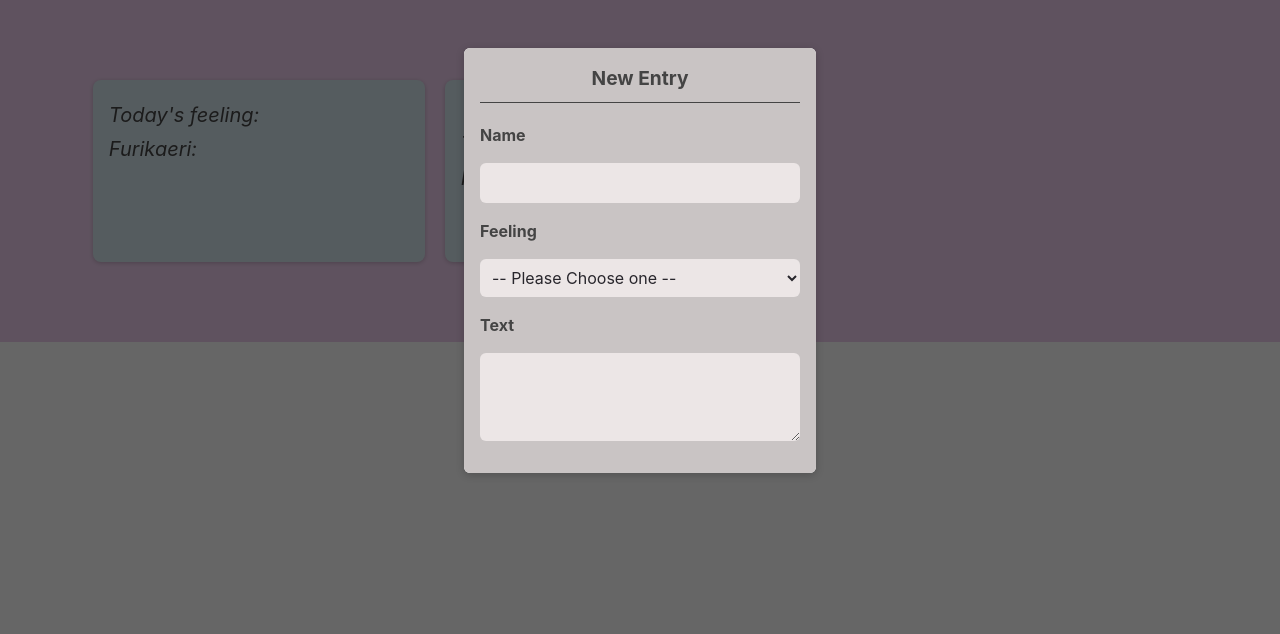
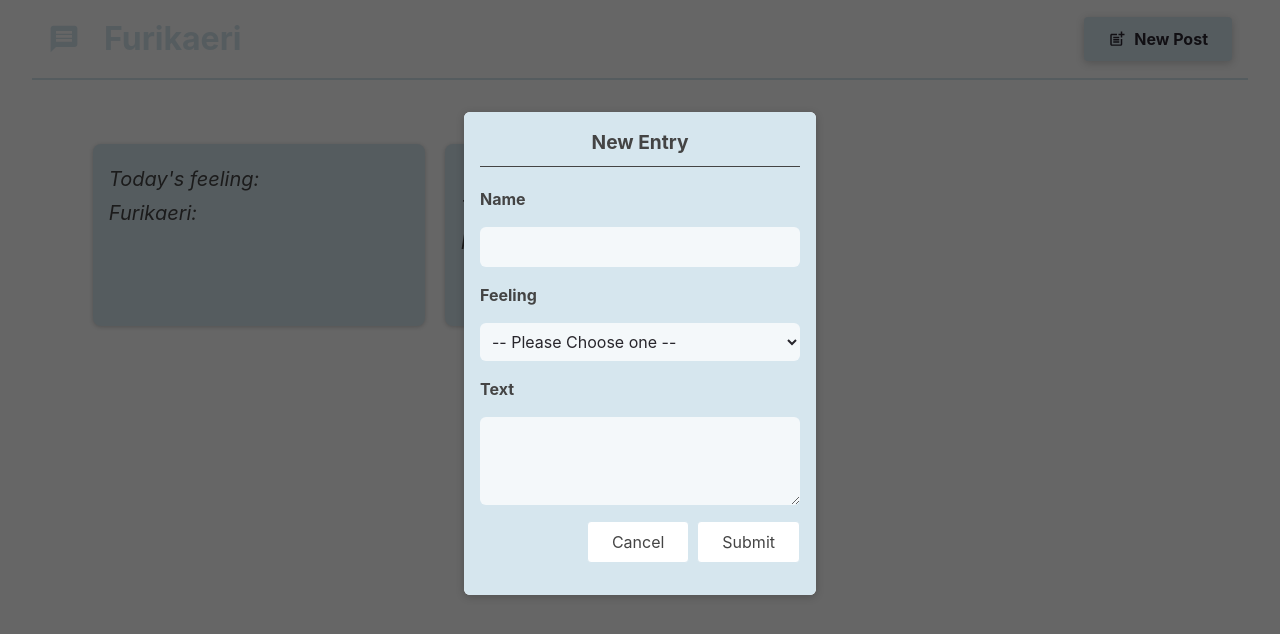
Before and after one commit to ReeAya/furikaeri, a React (Vite) app: page / in a window 1280 px wide. Shown: the top 634 px of the page. Built offline with nearby package versions, Linux system fonts and the light colour scheme.

Commit message:
Added buttons to NewPost form, changed some styles

```diff
--- a/package.json
+++ b/package.json
@@ -13,7 +13,8 @@
     "dependencies": {
         "npm-git-install": "^0.3.0",
         "react": "^18.3.1",
-        "react-dom": "^18.3.1"
+        "react-dom": "^18.3.1",
+        "react-icons": "^5.3.0"
     },
     "devDependencies": {
         "@eslint/js": "^9.9.0",
--- a/src/App.css
+++ b/src/App.css
@@ -3,6 +3,7 @@
     width: 100%;
     margin: 0 auto;
     padding: 2rem;
+    padding-top: 0;
     text-align: center;
 }
 
@@ -14,7 +15,7 @@
 }
 
 .logo:hover {
-    filter: drop-shadow(0 0 2em #646cffaa);
+    filter: drop-shadow(0 0 2em #61dafbaa);
 }
 
 .logo.react:hover {
--- a/src/App.jsx
+++ b/src/App.jsx
@@ -1,16 +1,31 @@
 import { useState } from "react";
 import reactLogo from "./assets/react.svg";
 import viteLogo from "/vite.svg";
+import MainHeader from "./components/MainHeader";
 import "./App.css";
 
 import Post from "./components/Post";
 import PostsList from "./components/PostsList";
 
 function App() {
+  const [modalIsVisible, setModalIsVisible] = useState(true);
+  function showModalHandler() {
+    setModalIsVisible(true);
+  }
+  function hideModalHandler() {
+    setModalIsVisible(false);
+  }
+
   return (
-    <main>
-      <PostsList />
-    </main>
+    <>
+      <MainHeader onCreatePost={showModalHandler} />
+      <main>
+        <PostsList
+          modalVisible={modalIsVisible}
+          onStopPosting={hideModalHandler}
+        />
+      </main>
+    </>
   );
 }
 
--- a/src/components/MainHeader.jsx
+++ b/src/components/MainHeader.jsx
@@ -0,0 +1,22 @@
+import { MdPostAdd, MdMessage } from "react-icons/md";
+
+import classes from "./MainHeader.module.css";
+
+function MainHeader({ onCreatePost }) {
+  return (
+    <header className={classes.header}>
+      <h1 className={classes.logo}>
+        <MdMessage />
+        Furikaeri
+      </h1>
+      <p>
+        <button className={classes.button} onClick={onCreatePost}>
+          <MdPostAdd size={18} />
+          New Post
+        </button>
+      </p>
+    </header>
+  );
+}
+
+export default MainHeader;
--- a/src/components/MainHeader.module.css
+++ b/src/components/MainHeader.module.css
@@ -0,0 +1,38 @@
+.header {
+    /* padding: 2rem 10%; */
+    margin: 2rem 0;
+    padding: 0 1rem;
+    margin-top: 0;
+    text-align: center;
+    display: flex;
+    justify-content: space-between;
+    align-items: center;
+    border-bottom: 2px solid #d6e6ee;
+    max-width: 1200px;
+}
+
+.logo {
+    font-size: 2rem;
+    display: flex;
+    gap: 1.5rem;
+    align-items: center;
+    color: #d6e6ee;
+}
+
+.button {
+    display: inline-flex;
+    align-items: center;
+    gap: 0.5rem;
+    padding: 0.75rem 1.5rem;
+    background-color: #d6e6ee;
+    color: #2a2630;
+    border: none;
+    border-radius: 4px;
+    box-shadow: 0 2px 8px rgba(0, 0, 0, 0.2);
+    cursor: pointer;
+    font-weight: bold;
+}
+
+.button:hover {
+    background-color: #d6e6ee;
+}
--- a/src/components/NewPost.jsx
+++ b/src/components/NewPost.jsx
@@ -1,18 +1,23 @@
 import "./NewPost.module.css";
 import classes from "./NewPost.module.css";
 
-export default function NewPost(props) {
+export default function NewPost({
+  onAuthorChange,
+  onCancel,
+  onFeelingChange,
+  onBodyChange,
+}) {
   return (
     <form className={classes.form}>
       <h3>New Entry</h3>
       <p>
         <label htmlFor="name">Name</label>
-        <input type="text" id="name" onChange={props.onAuthorChange} required />
+        <input type="text" id="name" onChange={onAuthorChange} required />
       </p>
       <p>
         <label htmlFor="feeling">Feeling</label>
         <select
-          onChange={props.onFeelingChange}
+          onChange={onFeelingChange}
           defaultValue="-- Please Choose one --"
         >
           <option value="">-- Please Choose one --</option>
@@ -31,8 +36,14 @@ export default function NewPost(props) {
           id="body"
           required
           rows={3}
-          onChange={props.onBodyChange}
+          onChange={onBodyChange}
         ></textarea>
+      </p>
+      <p className={classes.actions}>
+        <button type="button" onClick={onCancel}>
+          Cancel
+        </button>
+        <button type="submit">Submit</button>
       </p>
     </form>
   );
--- a/src/components/NewPost.module.css
+++ b/src/components/NewPost.module.css
@@ -1,5 +1,5 @@
 .form {
-    background-color: rgb(201, 196, 196);
+    background-color: #d6e6ee;
     padding: 1rem;
     width: 20rem;
     /* margin: 2rem auto;
@@ -24,7 +24,7 @@
     padding: 0.5rem;
     border-radius: 6px;
     border: none;
-    background-color: rgb(236, 230, 230);
+    background-color: #ffffffbd;
     color: #28262c;
 }
 
@@ -53,18 +53,16 @@
     padding: 0.5rem 1.5rem;
     border: none;
     border-radius: 4px;
-    background-color: #34036c;
-    color: #e5d5f7;
+    border: 1px solid #d6e6ee;
+    background-color: #fff;
+    color: #444;
 }
 
 .actions button:hover {
-    background-color: #23014a;
-}
-
-.actions button[type="button"] {
-    background-color: transparent;
+    background-color: #d6e6ee;
+    /* color: #fff; */
 }
 
 .actions button[type="button"]:hover {
-    color: #d1bee6;
+    /* color: #d6e6eeb9; */
 }
--- a/src/components/PostsList.jsx
+++ b/src/components/PostsList.jsx
@@ -4,13 +4,12 @@ import NewPost from "./NewPost";
 import Modal from "./Modal";
 import classes from "./PostsList.module.css";
 
-export default function PostsList() {
+export default function PostsList({ modalVisible, onStopPosting }) {
   //
   const [enteredBody, setEnteredBody] = useState("");
   const [enteredAuthor, setEnteredAuthor] = useState("");
   const [enteredFeeling, setEnteredFeeling] = useState("");
   //
-  const [modalIsVisible, setModalIsVisible] = useState(true);
 
   function bodyChangeHandler(e) {
     setEnteredBody(e.target.value);
@@ -23,25 +22,23 @@ export default function PostsList() {
     console.log(e.target.value);
   }
 
-  function showModalHandler() {
-    setModalIsVisible(false);
-  }
   let modalContent;
 
-  if (modalIsVisible) {
+  if (modalVisible) {
     modalContent = (
-      <Modal onClose={showModalHandler}>
+      <Modal onClose={onStopPosting}>
         <NewPost
           onBodyChange={bodyChangeHandler}
           onAuthorChange={authorChangeHandler}
           onFeelingChange={feelingChangeHandler}
+          onCancel={onStopPosting}
         />
       </Modal>
     );
   }
   return (
     <>
-      {modalIsVisible ? modalContent : null}
+      {modalVisible ? modalContent : null}
 
       <ul className={classes.posts}>
         <Post
--- a/src/index.css
+++ b/src/index.css
@@ -13,12 +13,12 @@
 
 a {
     font-weight: 500;
-    color: #646cff;
+    color: #61dafbaa;
     text-decoration: inherit;
 }
 
 a:hover {
-    color: #535bf2;
+    color: #61dafbaa;
 }
 
 body {
@@ -28,7 +28,7 @@ body {
     min-width: 320px;
     /* min-height: 100vh; */
     height: 100%;
-    background-color: rgba(221, 160, 221, 0.508);
+    /* background-color: rgba(221, 160, 221, 0.508); */
 }
 
 h1 {
@@ -49,7 +49,7 @@ button {
 }
 
 button:hover {
-    border-color: #646cff;
+    border-color: #61dafbaa;
 }
 
 button:focus,
@@ -63,7 +63,7 @@ button:focus-visible {
         background-color: #ffffff;
     }
     a:hover {
-        color: #747bff;
+        color: #61dafbaa;
     }
     button {
         background-color: #f9f9f9;
```
Also changed, not shown: 1 other file (tests, documents, lock files or other folders).
